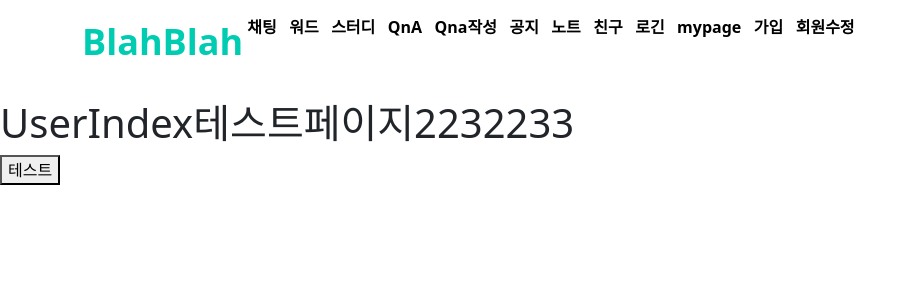
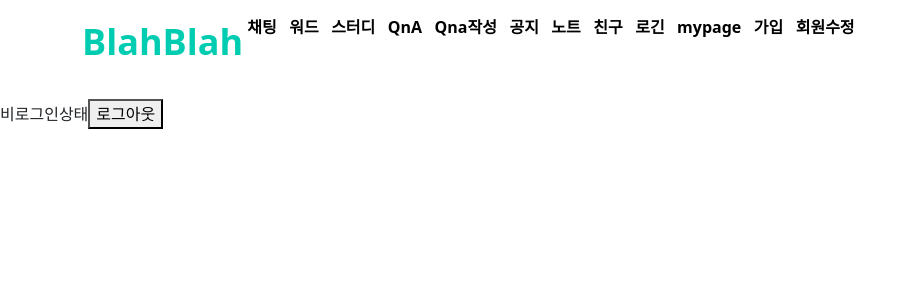
Before and after one commit to damwon/BlahBlah, a Next.js app in the folder FE/blahblah/: page /user in a window 1280 px wide. Shown: the top 300 px of the page, without its empty margins (0-917 px from the left). Built offline with nearby package versions, Linux system fonts and the light colour scheme.

Commit message:
fe/feat/loginTest

```diff
--- a/FE/blahblah/pages/user/index.tsx
+++ b/FE/blahblah/pages/user/index.tsx
@@ -1,29 +1,34 @@
 import { Container,Row,Col } from 'react-bootstrap';
+import { useEffect,useState } from "react";
 import axios from "axios";
 export default function User() {
-  const test = (event: any) => {
-     axios({
-      url: `https://blahblah.community:8443/api/auth/login`,
-      method: "post",
-      data: {
-        'email': 'kimssafy@ssafy.com',
-        'password': 'ssafy',
-      },
-    })
-      .then((res) => {
-        console.log(res)
-        localStorage.setItem("jwt", res.data.accessToken);
-      })
-      .catch((err) => {
-        console.log(err);
-      });
+  const [test,setTest] = useState(false)
+  useEffect(() => {
+    const token = localStorage.getItem("jwt");
+    console.log('로그인후 메인페이지에서 jwt읽기')
+    console.log(localStorage.getItem("jwt"))
+    if (token) {
+      setTest(true)
+    }
+  }, []);
 
+  const onLogout = (event:any) => {
+    event.preventDefault();
+    setTest(false);
+    localStorage.removeItem("jwt");
+    console.log(localStorage.getItem("key"))
+    // history.push("/login");
   };
+
   return (
     <>
 
-      <h1>UserIndex테스트페이지2232233</h1>
-      <button onClick={test}>테스트</button>
+      {
+    test===true
+    ?<>로그인상태</>
+    :<>비로그인상태</>
+  }
+  <button onClick={onLogout}>로그아웃</button>
     </>
   )
 }
--- a/FE/blahblah/pages/user/login.tsx
+++ b/FE/blahblah/pages/user/login.tsx
@@ -28,7 +28,7 @@ export default function Login() {
       .then((res) => {
         localStorage.setItem("jwt", res.data.accessToken);
         console.log(res)
-        router.push("/")
+        router.push("/user")
       })
       .catch((err) => {
         console.log(err)
```
